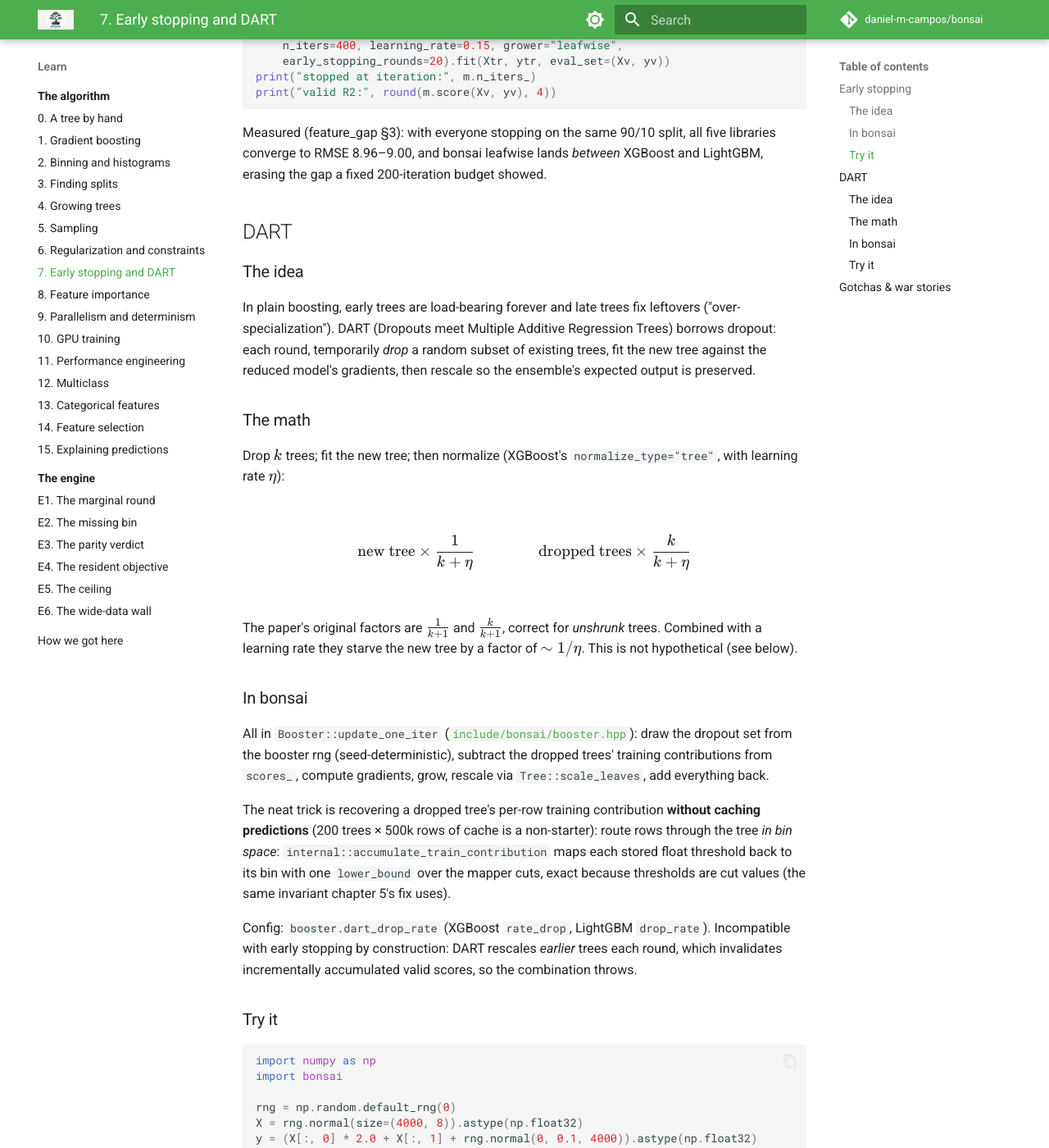
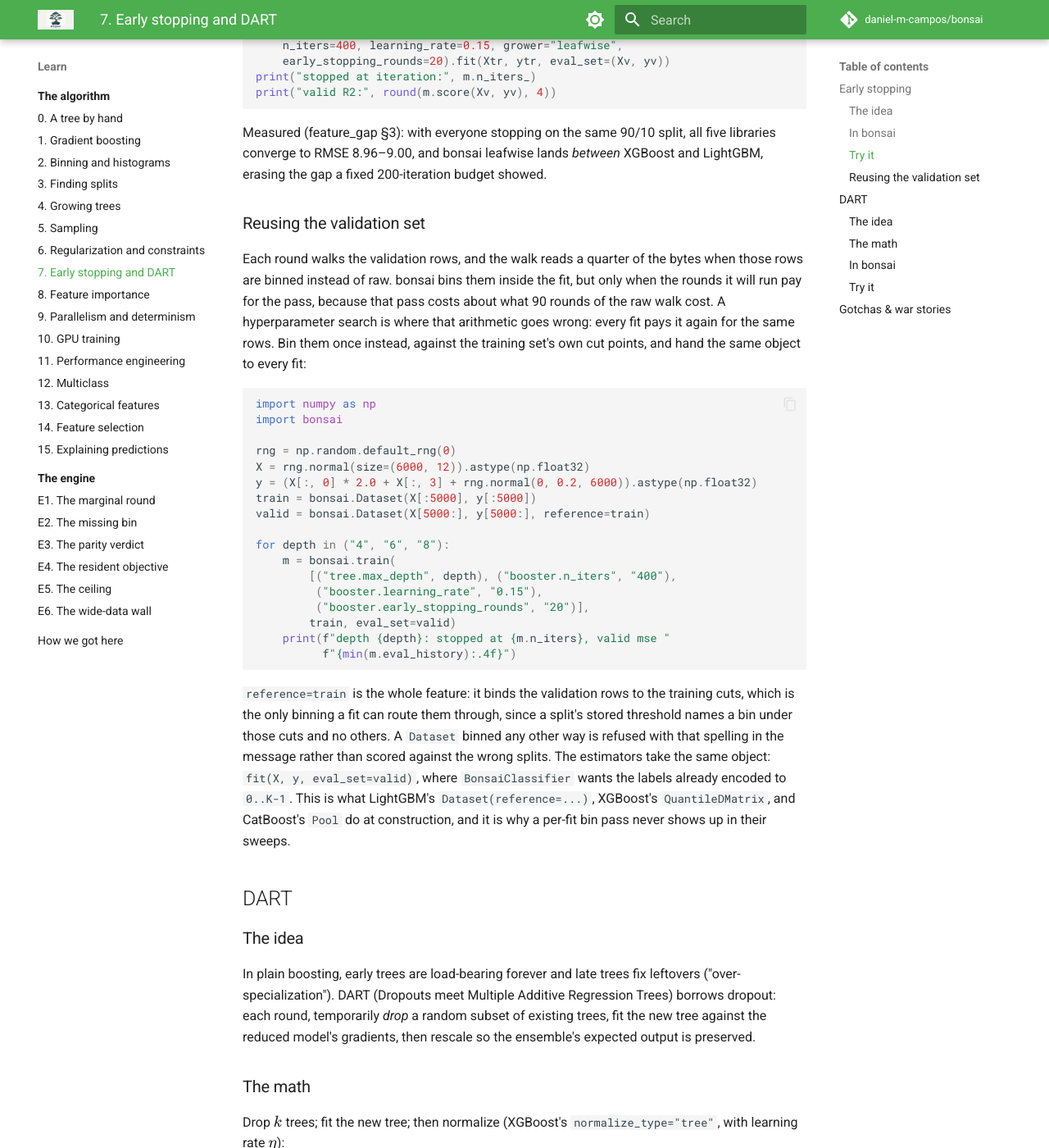
Before and after one commit to daniel-m-campos/bonsai, an MkDocs documentation site: the page built from docs/guide/7-early-stopping-and-dart.md, in a window 1280 px wide and 1400 px high, scrolled down 1101 px. Shown: the whole window at 82% size. Built offline with MkDocs 1.6.1 and Material for MkDocs 9.7.7, drawn with Linux system fonts in a browser that asks for light colours; comment, search, counter and statistics services are not loaded; some of the changed text lies outside the part shown.

Commit message:
docs: the eval set you bin once
The guide's early-stopping chapter gets the sweep it is for: bin the
held-out rows against the training cuts, then hand one object to every
fit. The API tour and the XGBoost page say the same thing where they
already covered eval_set, and the chapter's two renamed booster
methods catch up with the code.

````diff
--- a/docs/guide/7-early-stopping-and-dart.md
+++ b/docs/guide/7-early-stopping-and-dart.md
@@ -19,11 +19,11 @@ The loop lives in `train_with_progress`
 ([`src/cli/pipeline.cpp`](../../src/cli/pipeline.cpp)). The interesting
 part is keeping the per-round valid evaluation $O(\text{rows})$ instead of $O(\text{rows} \times \text{trees})$:
 re-predicting the whole ensemble every round is quadratic in total. bonsai accumulates valid scores *incrementally*:
-`IBooster::seed_valid_scores` fills the buffer as of the rounds already in the
+`IBooster::seed_validation_scores` fills the buffer as of the rounds already in the
 model, and `accumulate_last_round` adds just the newest round's tree or trees
 ([`include/bonsai/booster.hpp`](../../include/bonsai/booster.hpp)).
 Seeding at zero rounds gives base scores only, which is also the warm-start
-seam. The loss comes from `IBooster::valid_loss`, which scores with the
+seam. The loss comes from `IBooster::validation_loss`, which scores with the
 booster's own configured objective, so any registered objective works. On stop,
 `truncate(es_base + best_iter + 1)` drops the trailing trees, where `es_base`
 is the round count a warm start brought in: the saved model *is* the best
@@ -55,6 +55,47 @@ Measured (feature_gap §3): with everyone stopping on the same 90/10 split,
 all five libraries converge to RMSE 8.96–9.00, and bonsai leafwise lands
 *between* XGBoost and LightGBM, erasing the gap a fixed 200-iteration
 budget showed.
+
+### Reusing the validation set
+
+Each round walks the validation rows, and the walk reads a quarter of the
+bytes when those rows are binned instead of raw. bonsai bins them inside the
+fit, but only when the rounds it will run pay for the pass, because that
+pass costs about what 90 rounds of the raw walk cost. A hyperparameter
+search is where that arithmetic goes wrong: every fit pays it again for the
+same rows. Bin them once instead, against the training set's own cut points,
+and hand the same object to every fit:
+
+```{.python .run}
+import numpy as np
+import bonsai
+
+rng = np.random.default_rng(0)
+X = rng.normal(size=(6000, 12)).astype(np.float32)
+y = (X[:, 0] * 2.0 + X[:, 3] + rng.normal(0, 0.2, 6000)).astype(np.float32)
+train = bonsai.Dataset(X[:5000], y[:5000])
+valid = bonsai.Dataset(X[5000:], y[5000:], reference=train)
+
+for depth in ("4", "6", "8"):
+    m = bonsai.train(
+        [("tree.max_depth", depth), ("booster.n_iters", "400"),
+         ("booster.learning_rate", "0.15"),
+         ("booster.early_stopping_rounds", "20")],
+        train, eval_set=valid)
+    print(f"depth {depth}: stopped at {m.n_iters}, valid mse "
+          f"{min(m.eval_history):.4f}")
+```
+
+`reference=train` is the whole feature: it binds the validation rows to the
+training cuts, which is the only binning a fit can route them through, since
+a split's stored threshold names a bin under those cuts and no others. A
+`Dataset` binned any other way is refused with that spelling in the message
+rather than scored against the wrong splits. The estimators take the same
+object: `fit(X, y, eval_set=valid)`, where `BonsaiClassifier` wants the
+labels already encoded to `0..K-1`. This is what LightGBM's
+`Dataset(reference=...)`, XGBoost's `QuantileDMatrix`, and CatBoost's `Pool`
+do at construction, and it is why a per-fit bin pass never shows up in their
+sweeps.
 
 ## DART
 
````
Also changed, not shown: CHANGELOG.md (+3 -0 lines), docs/use/api-tour.md (+4 -1 lines), docs/use/from-xgboost.md (+1 -1 lines).
